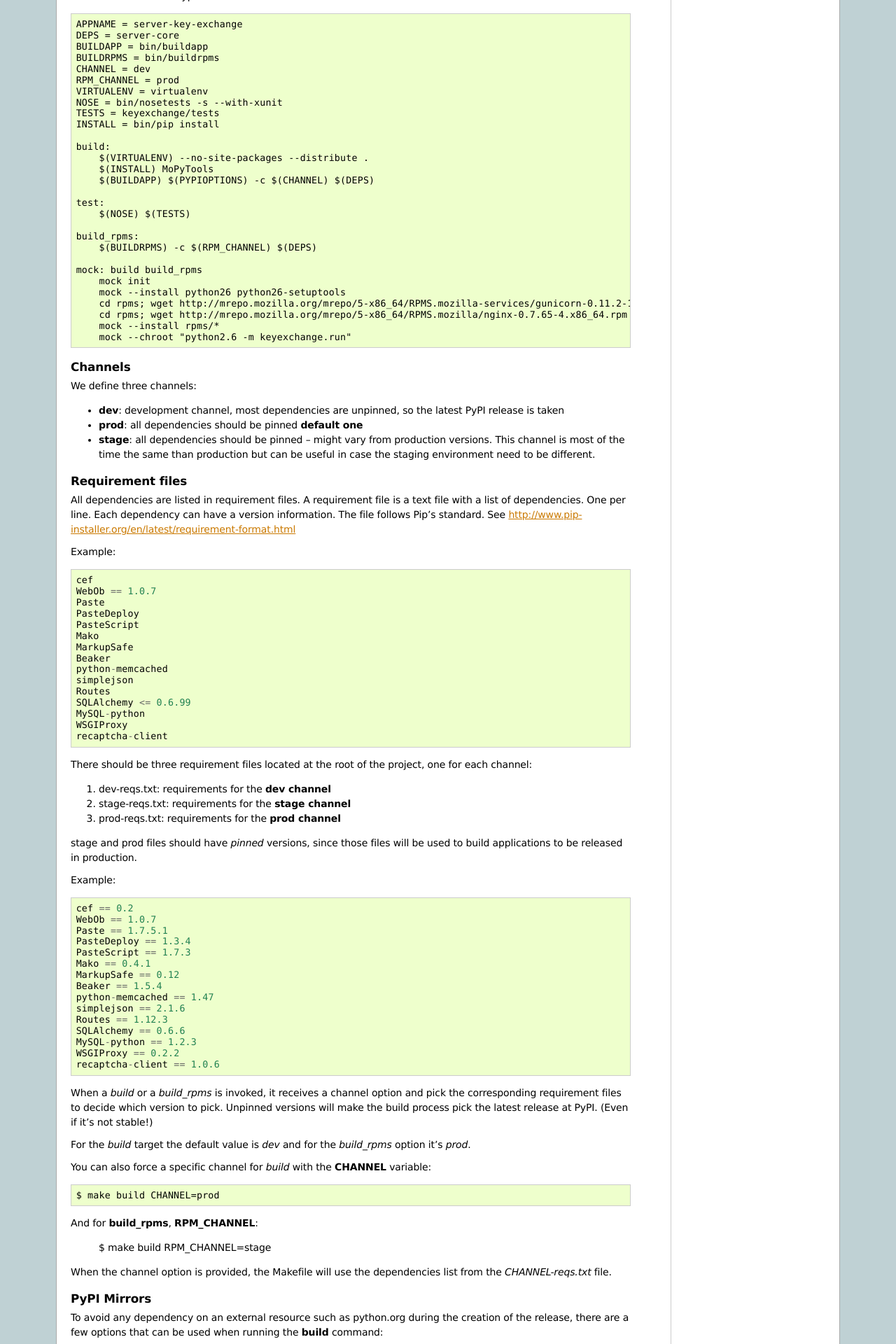
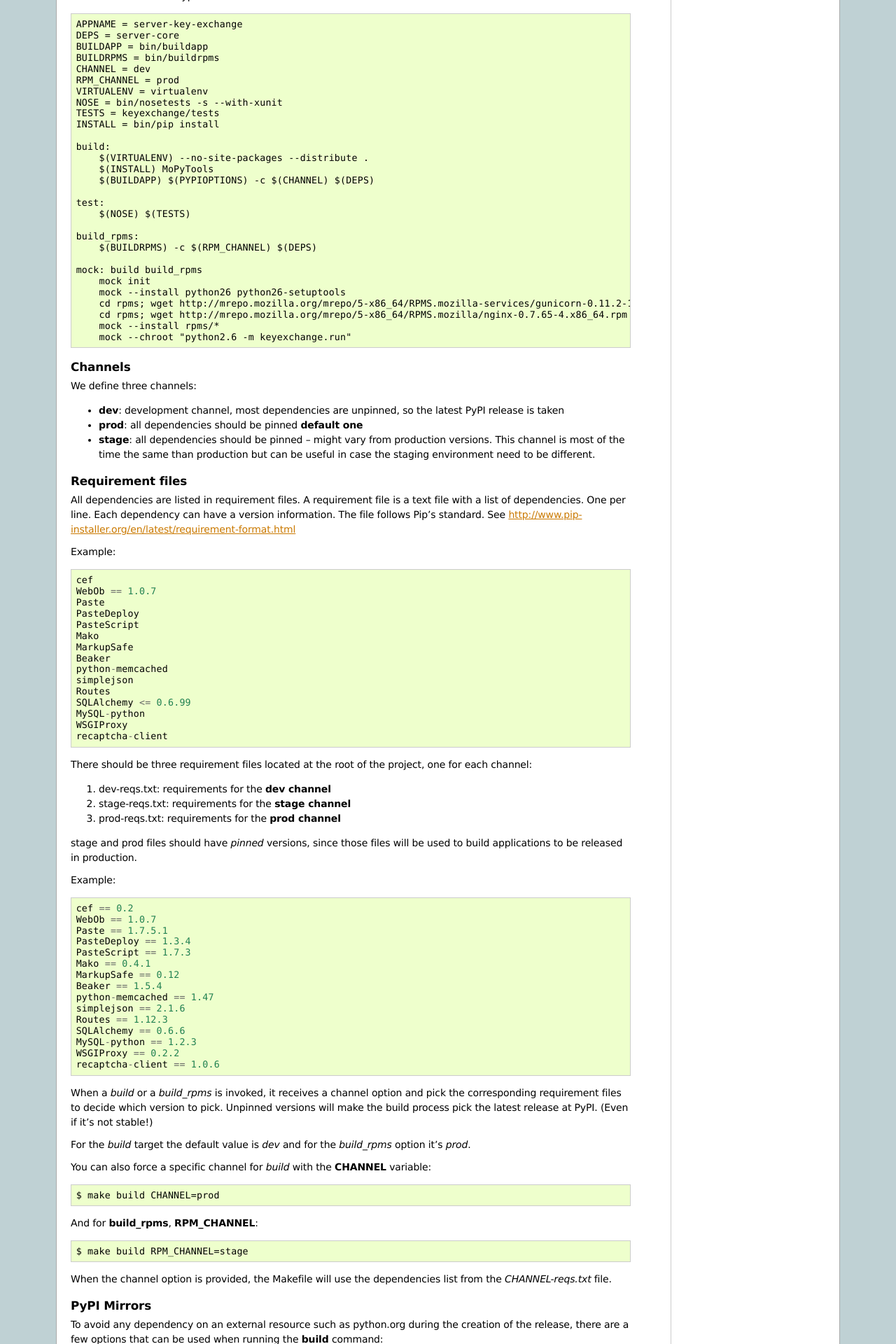
Before and after one commit to mozilla-services/docs, a Sphinx documentation site: the page built from source/server-devguide/release.rst, in a window 1280 px wide. Shown: the part 4480-6400 px from the top of the page at 70% size. Built offline with Sphinx 7.4.7, drawn with Linux system fonts in a browser that asks for light colours.

Commit message:
fixed typo

```diff
--- a/source/server-devguide/release.rst
+++ b/source/server-devguide/release.rst
@@ -415,7 +415,7 @@ You can also force a specific channel for *build* with the **CHANNEL** variable:
 
     $ make build CHANNEL=prod
 
-And for **build_rpms**, **RPM_CHANNEL**:
+And for **build_rpms**, **RPM_CHANNEL**::
 
     $ make build RPM_CHANNEL=stage
 
```
